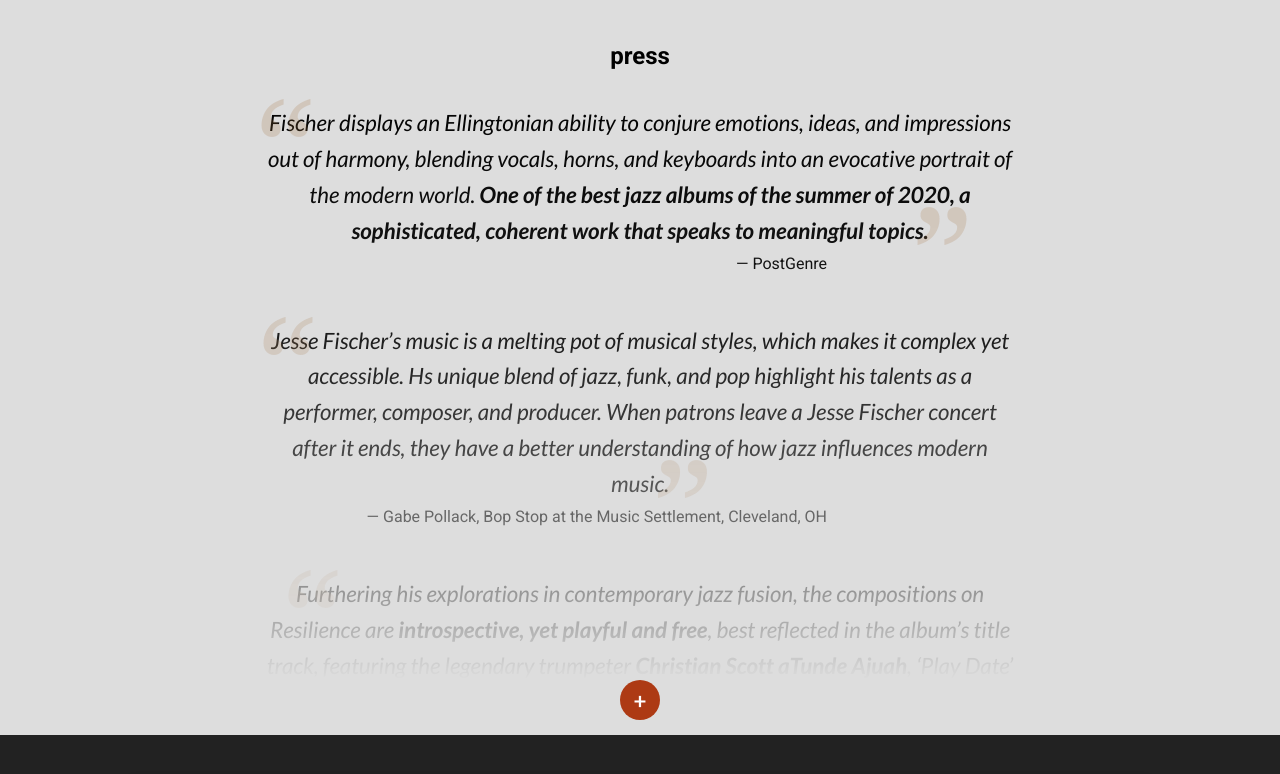
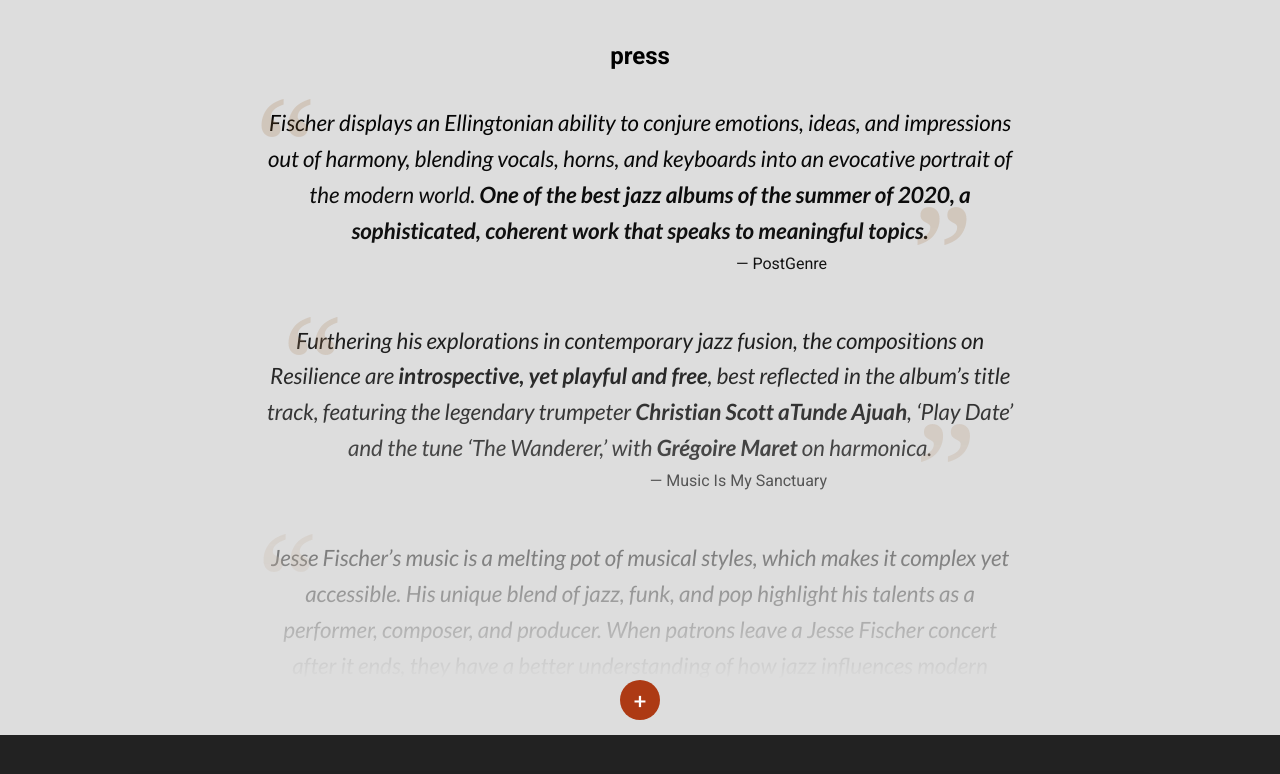
Before and after one commit to jessefischer/jessefischer.com, an Eleventy site: page src/epk.html in a window 1280 px wide. Shown: the part 1611-2385 px from the top of the page. Built offline with nearby package versions, Linux system fonts and the light colour scheme; Eleventy itself is replaced by a stand-in of ours; files that its build step writes are made by us from their sources.

Commit message:
Update press quotes

```diff
--- a/src/epk.html
+++ b/src/epk.html
@@ -70,18 +70,18 @@
 				<div class='press-quote-attr'>&mdash; PostGenre</div>
 			</div>
 
- 			<div>
-				<div class='press-quote'>
-					<span class='big-left-quote'>&ldquo;</span>Jesse Fischer&rsquo;s music is a melting pot of musical styles, which makes it complex yet accessible. Hs unique blend of jazz, funk, and pop highlight his talents as a performer, composer, and producer. When patrons leave a Jesse Fischer concert after it ends, they have a better understanding of how jazz influences modern music.</b><span class='big-right-quote'>&rdquo;</span>
-				</div>
-				<div class='press-quote-attr'>&mdash; Gabe Pollack, Bop Stop at the Music Settlement, Cleveland, OH</div>
-			</div>
-
 			<div>
 				<div class='press-quote'>
 					<span class='big-left-quote'>&ldquo;</span>Furthering his explorations in contemporary jazz fusion, the compositions on <em>Resilience</em> are <b>introspective, yet playful and free</b>, best reflected in the album’s title track, featuring the legendary trumpeter <b>Christian Scott aTunde Ajuah</b>, ‘Play Date’ and the tune ‘The Wanderer,’ with <b>Grégoire Maret</b> on harmonica.<span class='big-right-quote'>&rdquo;</span>
 				</div>
 				<div class='press-quote-attr'>&mdash; Music Is My Sanctuary</div>
+			</div>
+
+ 			<div>
+				<div class='press-quote'>
+					<span class='big-left-quote'>&ldquo;</span>Jesse Fischer&rsquo;s music is a melting pot of musical styles, which makes it complex yet accessible. His unique blend of jazz, funk, and pop highlight his talents as a performer, composer, and producer. When patrons leave a Jesse Fischer concert after it ends, they have a better understanding of how jazz influences modern music.</b><span class='big-right-quote'>&rdquo;</span>
+				</div>
+				<div class='press-quote-attr'>&mdash; Gabe Pollack, Bop Stop at the Music Settlement, Cleveland, OH</div>
 			</div>
 
  			<div>
```
